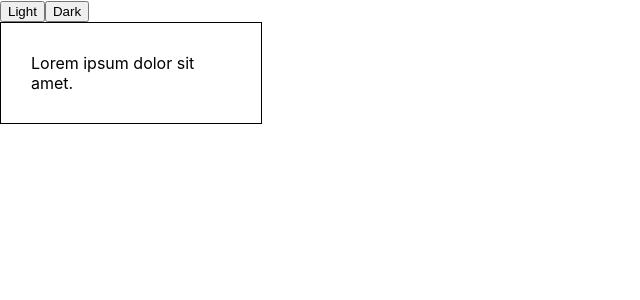
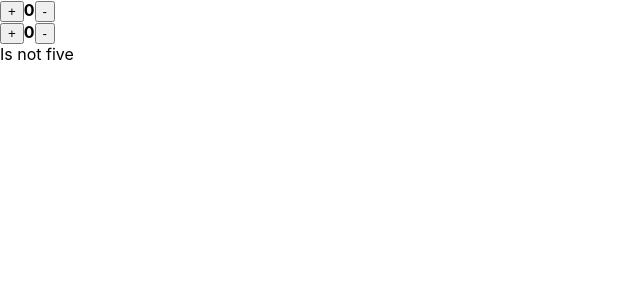
Before and after one commit to kudriashova-ag/react-app-P22, a React (Create React App) app: page / in a window 1280 px wide. Shown: the top 300 px of the page, without its empty margins (0-640 px from the left). Built offline with nearby package versions, Linux system fonts and the light colour scheme.

Commit message:
reducers, memo

```diff
--- a/src/App.jsx
+++ b/src/App.jsx
@@ -1,4 +1,4 @@
-import Theme from "./components/learn/Theme";
+import Counters from "./components/learn/Counters";
 import TodoList from "./components/todo/TodoList";
 
 function App() {
@@ -6,7 +6,7 @@ function App() {
   return (
     <>
       {/* <TodoList /> */}
-      <Theme />
+      <Counters />
     </>
   )
 }
--- /dev/null
+++ b/src/components/learn/CountValue.jsx
@@ -0,0 +1,9 @@
+import React from "react";
+
+const CountValue = ({ value, id }) => {
+  console.log(id);
+
+  return <b>{value}</b>;
+};
+
+export default React.memo(CountValue);
--- /dev/null
+++ b/src/components/learn/Counters.jsx
@@ -0,0 +1,36 @@
+import React, { useCallback, useState } from "react";
+import CountValue from "./CountValue";
+import IsFive from "./isFive";
+
+const Counters = () => {
+  console.log("Counters");
+
+  const [count1, setCount1] = useState(0);
+  const [count2, setCount2] = useState(0);
+
+  const show = useCallback(() => {
+    console.log("Show " + count1);
+  }, [count1]);
+
+  return (
+    <div>
+      <div>
+        <button onClick={() => setCount1(count1 + 1)}>+</button>
+        <span>
+          <CountValue value={count1} id="count1" show={show} />
+        </span>
+        <button onClick={() => setCount1(count1 - 1)}>-</button>
+      </div>
+      <div>
+        <button onClick={() => setCount2(count2 + 1)}>+</button>
+        <span>
+          <CountValue value={count2} id="count2" />
+        </span>
+        <button onClick={() => setCount2(count2 - 1)}>-</button>
+        <IsFive value={count2} />
+      </div>
+    </div>
+  );
+};
+
+export default Counters;
--- a/src/components/learn/Theme.css
+++ b/src/components/learn/Theme.css
@@ -3,3 +3,13 @@
     padding: 30px;
     border: 1px black solid
 }
+
+.theme-dark{
+    background-color: black;
+    color: white;
+}
+
+.theme-dark button{
+    background-color: #333;
+    color: white;
+}
--- a/src/components/learn/Theme.jsx
+++ b/src/components/learn/Theme.jsx
@@ -6,6 +6,7 @@ const Theme = () => {
   useEffect(() => {
     setTheme(localStorage.getItem("theme") || "light");
   }, []);
+
   useEffect(() => {
     localStorage.setItem("theme", theme);
   }, [theme]);
@@ -14,14 +15,9 @@ const Theme = () => {
     <div>
       <button onClick={() => setTheme("light")}>Light</button>
       <button onClick={() => setTheme("dark")}>Dark</button>
-      <div
-        className="block"
-        style={{
-          backgroundColor: theme === "dark" ? "black" : "white",
-          color: theme === "dark" ? "white" : "black",
-        }}
-      >
+      <div className={`block theme-${theme}`}>
         Lorem ipsum dolor sit amet.
+        <button>Click me</button>
       </div>
     </div>
   );
--- /dev/null
+++ b/src/components/learn/isFive.jsx
@@ -0,0 +1,24 @@
+import React from 'react';
+
+const IsFive = ({ value }) => {
+    console.log('IsFive');
+
+
+    const getResult = () => {
+        let i = 0;
+        while (i < 1000000000) { i++ }
+
+        return value === 5 ? "Is five" : "Is not five";
+    }
+
+    return (
+        <div>
+            { getResult() }
+        </div>
+    );
+}
+
+export default React.memo(IsFive, (prev, next) => {
+    if(next.value === 5 || prev.value === 5) { return false }
+    return true
+});
--- a/src/components/todo/TodoList.jsx
+++ b/src/components/todo/TodoList.jsx
@@ -1,28 +1,32 @@
-import React, { useEffect, useState } from "react";
+import React, { act, useEffect, useReducer, useState } from "react";
 import "./Todo.css";
 import TodoForm from "./TodoForm";
 import TodoFilter from "./TodoFilter";
 import TodoItem from "./TodoItem";
 import list from "./data";
+import TaskReducer from "../../reducers/TaskReducer";
 
 const TodoList = () => {
-  const [tasks, setTasks] = useState(list);
-  const [activeFilter, setActiveFilter] = useState('All tasks');
+  const [tasks, dispatch] = useReducer(TaskReducer, list);
+  const [activeFilter, setActiveFilter] = useState("All tasks");
 
-  // [] - викликається один раз при першому рендері компонента
   useEffect(() => {
-    const tasksFromStorage = localStorage.getItem('tasks')
+    const tasksFromStorage = localStorage.getItem("tasks");
     if (tasksFromStorage) {
-      setTasks(JSON.parse(tasksFromStorage));
+      dispatch({
+        type: "fill",
+        payload: JSON.parse(tasksFromStorage),
+      });
     }
-    const filterFromStorage = localStorage.getItem('filter')
+
+    const filterFromStorage = localStorage.getItem("filter");
     if (filterFromStorage) {
       setActiveFilter(filterFromStorage);
     }
-   }, [])
+  }, []);
 
   useEffect(() => {
-    localStorage.setItem('tasks', JSON.stringify(tasks))
+    localStorage.setItem("tasks", JSON.stringify(tasks));
   }, [tasks]);
 
   useEffect(() => {
@@ -30,38 +34,38 @@ const TodoList = () => {
   }, [activeFilter]);
 
   const addTask = (title) => {
-    setTasks([...tasks, { id: Date.now(), title: title, done: false }]);
+    dispatch({
+      type: "add",
+      payload: title,
+    });
   };
 
   const removeTask = (id) => {
-    setTasks(tasks.filter((task) => task.id !== id));
+    dispatch({
+      type: "remove",
+      payload: id,
+    });
   };
 
   const toggleDone = (id) => {
-    const newTasks = tasks.map((task) => {
-      if (task.id === id) {
-        return { ...task, done: !task.done };
-      } else return task;
+    dispatch({
+      type: "changeDone",
+      payload: id,
     });
-    setTasks(newTasks);
   };
 
   const changeTitle = (id, newTitle) => {
-    const newTasks = tasks.map((task) => {
-      if (task.id === id) {
-        return { ...task, title: newTitle };
-      } else return task;
+    dispatch({
+      type: "changeTitle",
+      payload: { id, title: newTitle },
     });
-    setTasks(newTasks);
   };
 
   const filtersData = {
-    'All tasks': () => true,
+    "All tasks": () => true,
     done: (task) => task.done,
     todo: (task) => !task.done,
   };
-
-
 
   return (
     <div className="todo">
--- /dev/null
+++ b/src/reducers/TaskReducer.js
@@ -0,0 +1,32 @@
+const TaskReducer = (state, action) => {
+
+    switch (action.type) {
+        case 'add':
+            return [...state, { id: Date.now(), title: action.payload, done: false }];
+
+        case 'remove':
+            return state.filter((task) => task.id !== action.payload);
+
+        case 'changeDone':
+            return state.map((task) => {
+                if (task.id === action.payload) {
+                    return { ...task, done: !task.done };
+                } else return task;
+            });
+
+        case 'changeTitle':
+            return state.map((task) => {
+                if (task.id === action.payload.id) {
+                    return { ...task, title: action.payload.title };
+                } else return task;
+            });
+
+        case 'fill':
+            return action.payload
+
+        default:
+            return state
+    }
+}
+
+export default TaskReducer;
```
